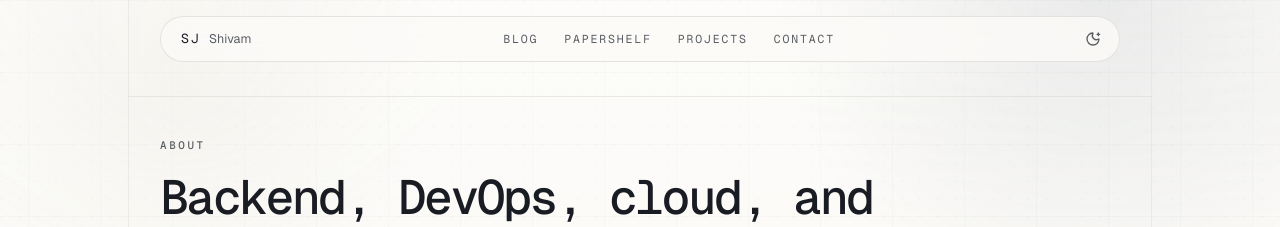
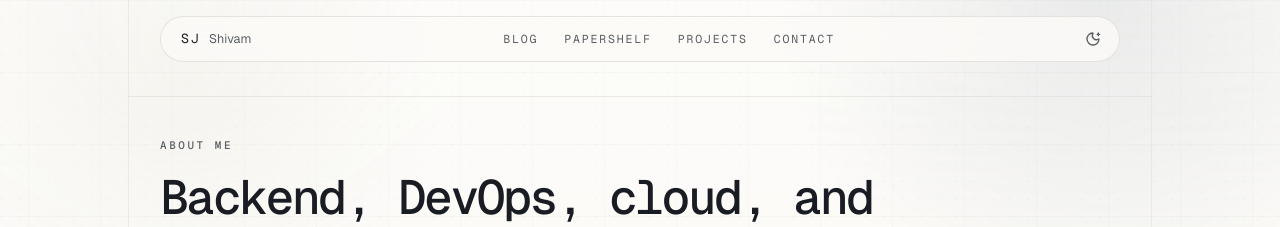
Before and after one commit to shivamx64/portfoliov2, a Next.js app: page /about in a window 1280 px wide. Shown: the top 227 px of the page. Built offline with nearby package versions, Linux system fonts and the light colour scheme; no server answers.

Commit message:
minor changes
Signed-off-by: ShivamJha2436 <shivamkumar87148@gmail.com>

```diff
--- a/src/app/(marketing)/about/page.tsx
+++ b/src/app/(marketing)/about/page.tsx
@@ -14,7 +14,7 @@ export default function AboutPage() {
   return (
     <div className="space-y-12 pb-12">
       <PageHeader
-        eyebrow="About"
+        eyebrow="About Me"
         title="Backend, DevOps, cloud, and CNCF work"
         description={siteConfig.about.summary}
       />
```
